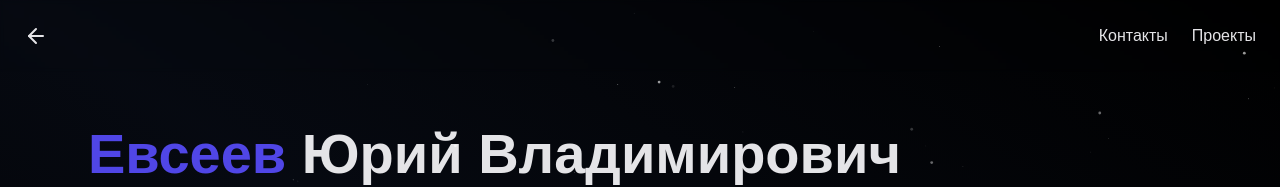
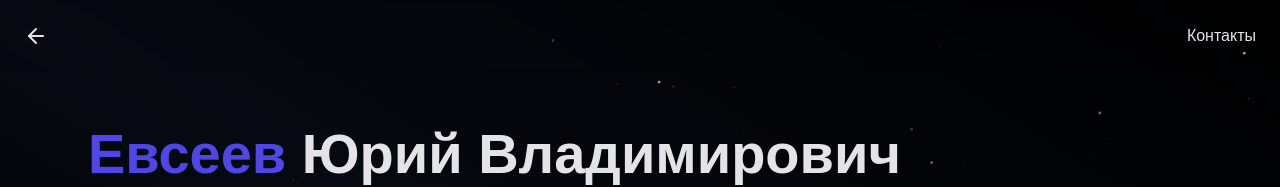
Before and after one commit to yEvseev1/cv, a Next.js app: page /aboutMe in a window 1280 px wide. Shown: the top 187 px of the page. Built offline with nearby package versions, Linux system fonts and the light colour scheme.

Commit message:
hide links to projects page

```diff
--- a/src/app/page.tsx
+++ b/src/app/page.tsx
@@ -9,7 +9,7 @@ interface Navigation {
 const navigations: Navigation[] = [
   {label: 'Обо мне', link: 'aboutMe'},
   {label: 'Контакты', link: 'contacts'},
-  {label: 'Проекты', link: 'projects'},
+  // {label: 'Проекты', link: 'projects'},
 ]
 
 export default function Home() {
--- a/src/components/aboutme/header.tsx
+++ b/src/components/aboutme/header.tsx
@@ -35,9 +35,9 @@ export default function Header() {
         <Link href='/contacts'>
           Контакты
         </Link>
-        <Link href='#'>
-          Проекты
-        </Link>
+        {/*<Link href='#'>*/}
+        {/*  Проекты*/}
+        {/*</Link>*/}
       </div>
     </div>
   </header>
```
